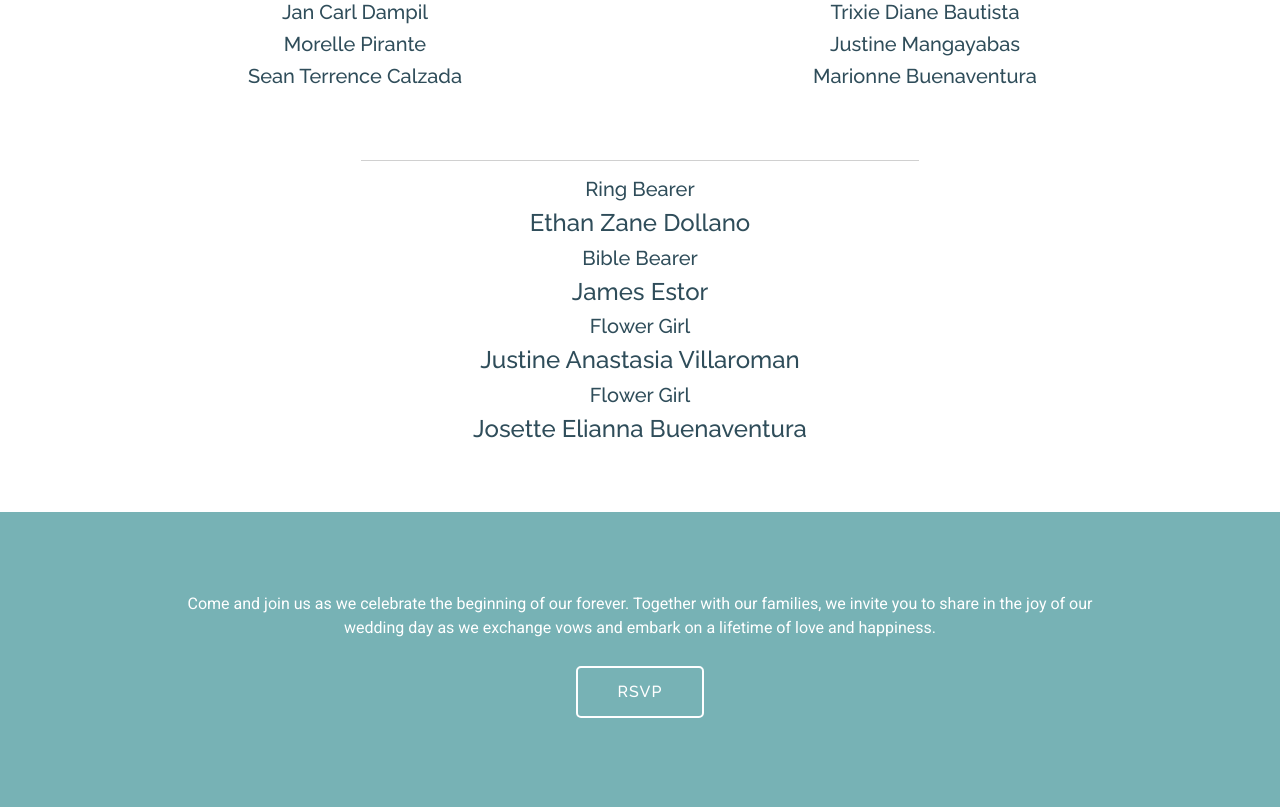
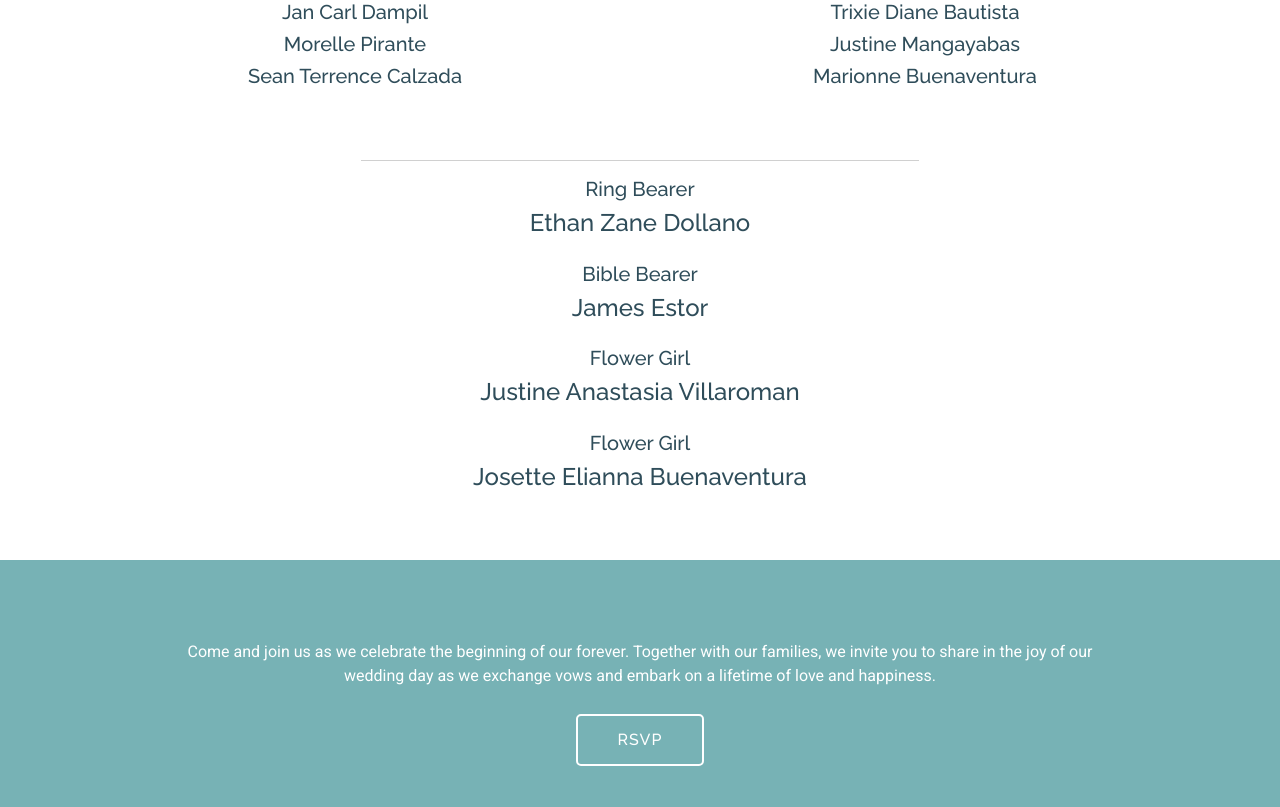
Before and after one commit to gr4e/mel4grae, a CodeIgniter app: page /database/index.php/main/index in a window 1280 px wide. Shown: the part 1265-2072 px from the top of the page. Run offline with CodeIgniter, Linux system fonts and the light colour scheme; some libraries are stand-ins or nearby versions.

Commit message:
bearers margins

```diff
--- a/application/views/main_view/single_view.php
+++ b/application/views/main_view/single_view.php
@@ -141,17 +141,17 @@
                 <hr />
               </div>
 
-              <div class="col-lg-12" style="margin: 0;">
+              <div class="col-lg-12" style="margin: 0 0 3vh 0;">
                 <h5 style="text-align: center;">Ring Bearer</h5>
                 <h4 style="text-align: center;">Ethan Zane Dollano</h4>
               </div>
 
-              <div class="col-lg-12">
+              <div class="col-lg-12" style="margin: 0 0 3vh 0;">
                 <h5 style="text-align: center;">Bible Bearer</h5>
                 <h4 style="text-align: center;">James Estor</h4>
               </div>
 
-              <div class="col-lg-12">
+              <div class="col-lg-12" style="margin: 0 0 3vh 0;">
                 <h5 style="text-align: center;">Flower Girl</h5>
                 <h4 style="text-align: center;">Justine Anastasia Villaroman</h4>
               </div>
```
